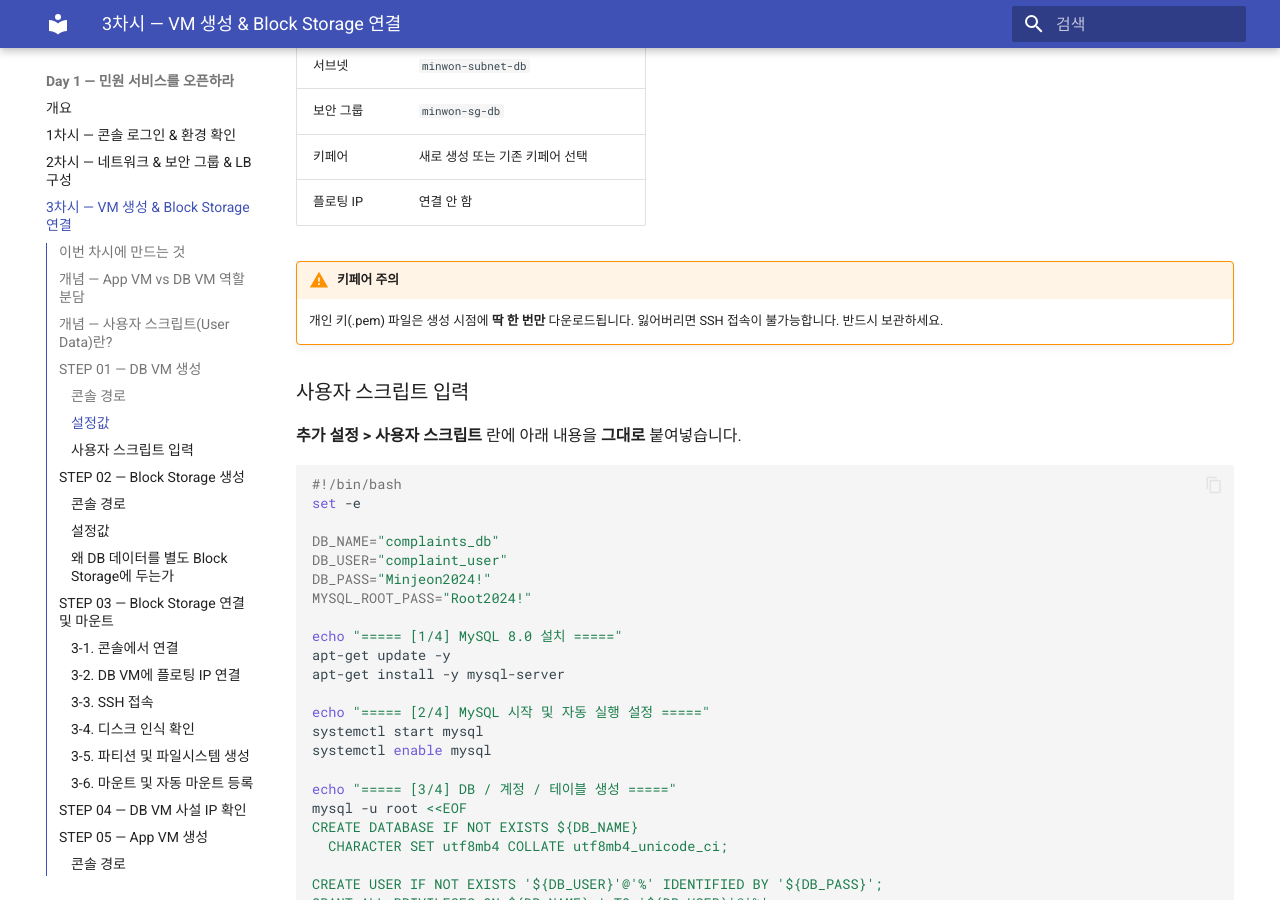
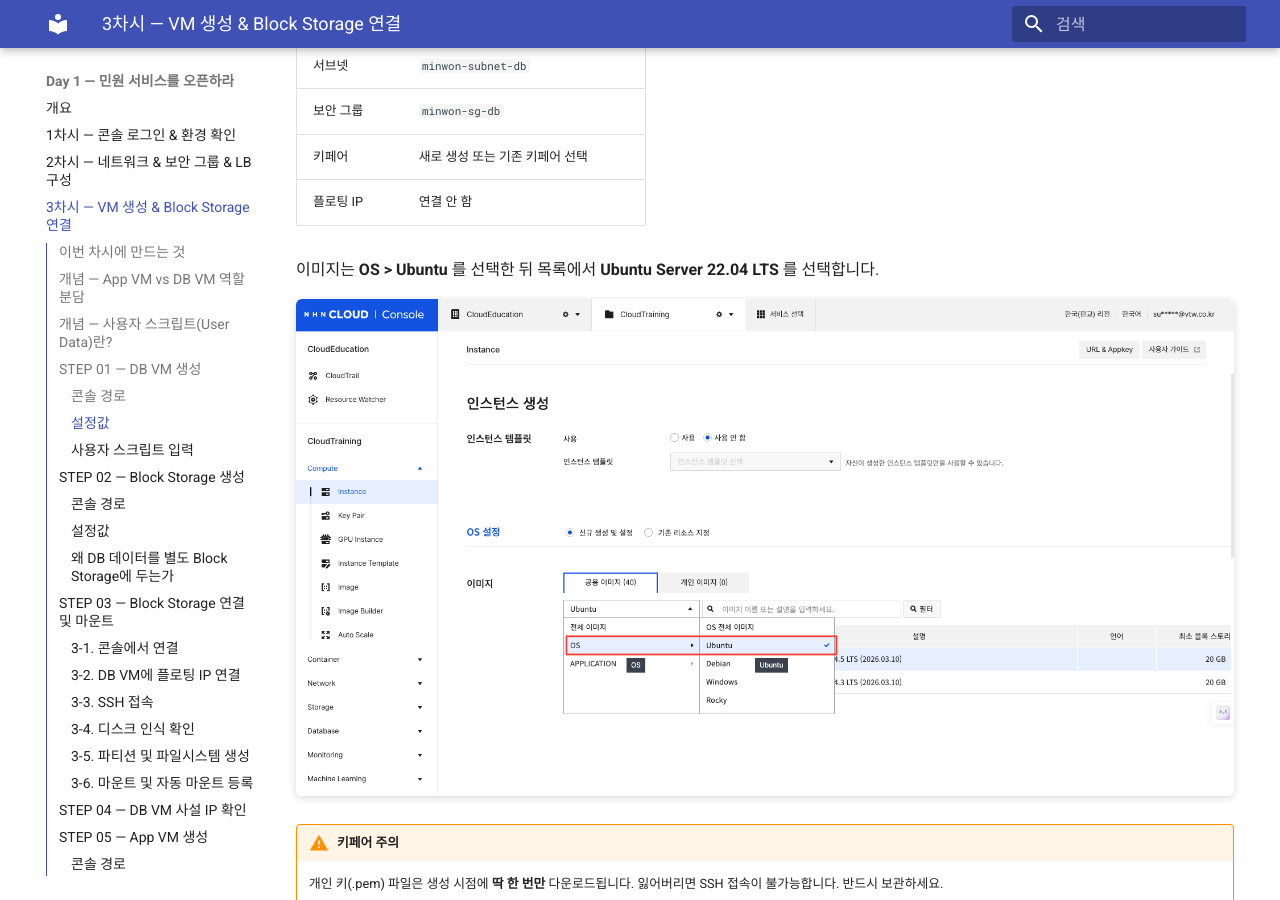
Before and after one commit to skilleat-labs/cloud-native-minwon-lab, an MkDocs documentation site: the page built from docs/day1/session3.md, in a window 1280 px wide and 900 px high, scrolled down 2123 px. Built offline with MkDocs 1.6.1 and Material for MkDocs 9.7.7, drawn with Linux system fonts in a browser that asks for light colours.

Commit message:
day1/session3: 인스턴스 이미지 선택 캡처 추가
Co-Authored-By: Claude Sonnet 4.6 <noreply@anthropic.com>

```diff
--- a/docs/day1/session3.md
+++ b/docs/day1/session3.md
@@ -73,6 +73,10 @@ Compute > Instance > 인스턴스 생성
 | 보안 그룹 | `minwon-sg-db` |
 | 키페어 | 새로 생성 또는 기존 키페어 선택 |
 | 플로팅 IP | 연결 안 함 |
+
+이미지는 **OS > Ubuntu** 를 선택한 뒤 목록에서 **Ubuntu Server 22.04 LTS** 를 선택합니다.
+
+![인스턴스 이미지 선택 화면](./images/3-1-instance-image-select.png)
 
 !!! warning "키페어 주의"
     개인 키(.pem) 파일은 생성 시점에 **딱 한 번만** 다운로드됩니다.
```
Also changed, not shown: docs/day1/images/3-1-instance-image-select.png (added).
